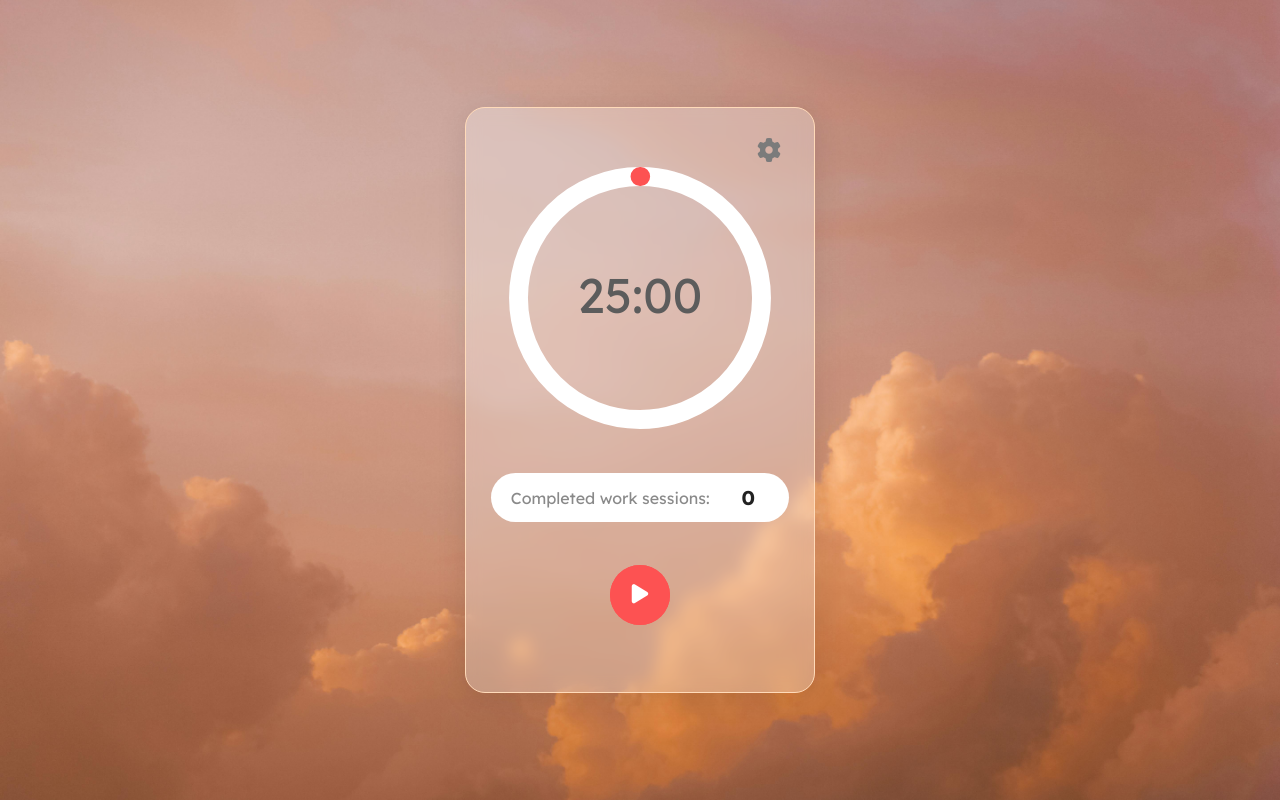
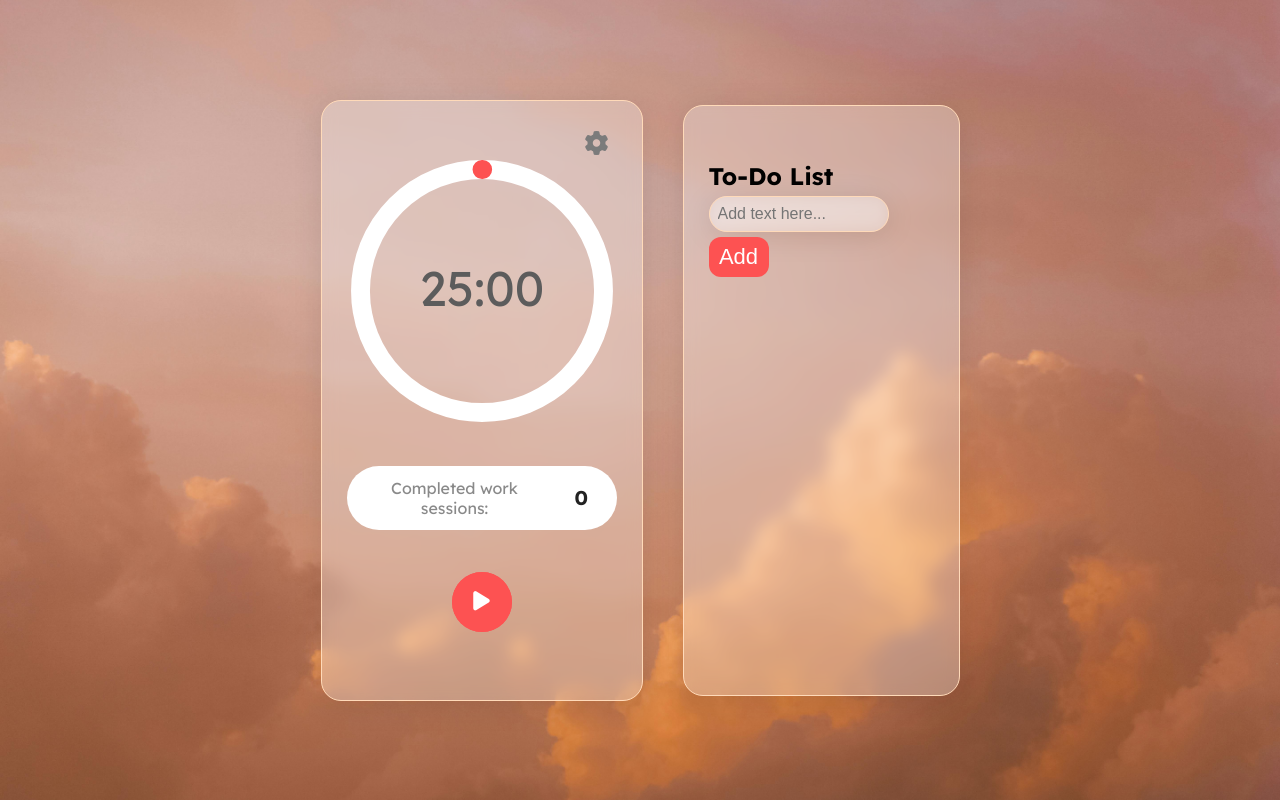
Before and after one commit to phoenixlovesu/focus-flow, a plain HTML site: page index.html in a window 1280 px wide. Drawn offline with Linux system fonts and the light colour scheme.

Commit message:
Added styling for To-Do List

```diff
--- a/index.html
+++ b/index.html
@@ -13,7 +13,10 @@
 <body>
 
     <div id="cloud-bg"></div>
-    <div id="pomodoro">
+    <div id="app-container">
+
+        <!-- Pomodor Timer-->
+        <div id="pomodoro">
         <div id="pomodoro-overlay">
             <img src="spinner.gif" alt="">
         </div>
@@ -54,7 +57,18 @@
                 <button id="start-btn"><i class="fa fa-play"></i></button>
             </div>
         </div>
+
+
     </div>
+    <!-- To-Do List-->
+        <div id="todo-list">
+            <h2>To-Do List</h2>
+            <input id="todo-list" type="text" placeholder="Add text here...">
+            <button id="add-btn">Add</button>
+            <ul id="todo-items"></ul>
+        </div>
+    </div>
+
     <script src="main.js"></script>
 
 </body>
--- a/style.css
+++ b/style.css
@@ -50,6 +50,18 @@ body.timer-running .circle-progress {
     transition: all 1s linear;
 }
 
+#app-container{
+    display: flex;
+    gap: 40px;
+    max-width: 900px;
+    margin: 40px auto;
+    flex-wrap: wrap;
+}
+#pomodoro,
+#todo-list {
+    flex: 1;
+}
+
 /**
 *Pomodoro
 */
@@ -83,7 +95,7 @@ body.timer-running .circle-progress {
     display: flex;
     align-items: center;
     justify-content: center;
-        transition: all o.3s ease-in-out;
+    transition: all 0.3s ease-in-out;
 }
 body.page-loaded #pomodoro-overlay {
     opacity: 0;
@@ -152,7 +164,6 @@ body.timer-running .circle-progress {
     fill: #5c5c5cd1;
 }
 
-
 body.settings-active #timer-settings {
     opacity: 1;
     visibility: visible;
@@ -194,6 +205,7 @@ body.timer-running .circle-progress {
     height: 145px;
     position: relative;
 }
+
 
 /**
 *Settings
@@ -302,3 +314,48 @@ body.timer-running .circle-progress {
 body.rest-mode.timer-paused #timer-rest {
     opacity: 0;
 }
+
+/* To-Do List section*/
+#todo-list {
+    border: 1px solid peachpuff;
+    position: relative;
+    width: 100%;
+    max-width: 350px;
+    margin: 5px auto;
+    padding: 55px 25px 25px 25px;
+    border-radius: 20px;
+    background: rgba(255, 255, 255, 0.29);
+    box-shadow: 0 4px 30px rgba(0, 0, 0, 0.1);
+    backdrop-filter: blur(7.7px);
+    -webkit-backdrop-filter: blur(7.7px);
+}
+#todo-list input {
+    width: 80%;
+    padding: 8px;
+    font-size: 1rem;
+}
+
+#add-btn {
+    background-color:#fd5252;
+    position: absolute;
+    border: 0px none;
+    cursor: pointer;
+    width: 60px;
+    height: 40px;
+    display: block;
+    font-size: 22px;
+    color: #fff;
+    border-radius: 12px;
+}
+
+#todo-items {
+    list-style: none;
+    padding-left: 0;
+    margin-top: 20px;
+}
+
+@media (max-width: 600px) {
+  #app-container {
+    flex-direction: column;
+  }
+}
```
Lines whose indentation alone changed are shown as unchanged.
